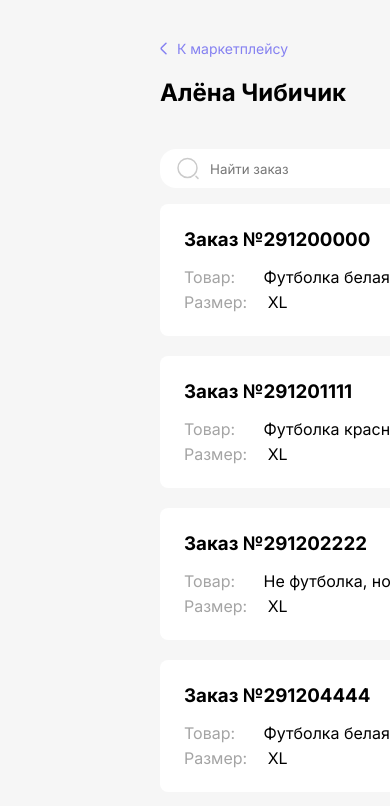
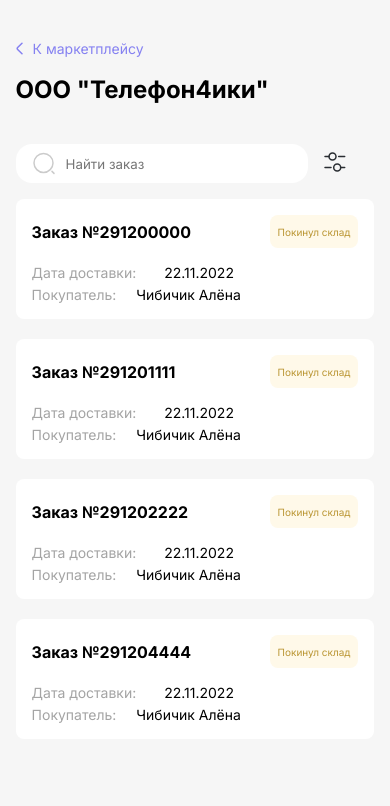
Before and after one commit to Carnifex111/Robodel, a React (Create React App) app: page /orderPage in a window 390 px wide. Shown: the top 806 px of the page. Built offline with nearby package versions, Linux system fonts and the light colour scheme.

Commit message:
адаптив форм и страницы со всеми заказами

```diff
--- a/src/components/allOrderItem/allOrderItem.js
+++ b/src/components/allOrderItem/allOrderItem.js
@@ -7,7 +7,10 @@ const AllOrderItem = ({el}) => {
     return (
         <div className="aop__orders-item">
             <div className="aop__orders-content">
-                <h3>{title}</h3>
+                <div className="aop__orders--mobile">
+                    <h3>{title}</h3>
+                    <p className="aop__orders-status aop__orders-status--mobile">{process}</p>
+                </div>
                 <div className="aop__orders-detail">
                     <div>
                         <p>Товар: <span>{name}</span></p>
@@ -15,7 +18,7 @@ const AllOrderItem = ({el}) => {
                     </div>
                     <div>
                         <p>Дата доставки: <span>{date}</span></p>
-                        <p>Продавец: <span>{seller}</span></p>
+                        <p>Покупатель: <span>{seller}</span></p>
                     </div>
                 </div>
             </div>
--- a/src/components/allOrderItem/allOrderItem.scss
+++ b/src/components/allOrderItem/allOrderItem.scss
@@ -5,7 +5,31 @@
     border-radius: 8px;
     display: flex;
     justify-content: space-between;
+    @media (max-width: 600px) {
+        padding: 16px;
+    }
     .aop__orders-content {
+        @media (max-width: 600px) {
+            width: 100%;
+        }
+        .aop__orders--mobile {
+            display: flex;
+            justify-content: space-between;
+            align-items: center;
+            h3 {
+                @media (max-width: 600px) {
+                    font-size: 16px;
+                }
+            }
+            .aop__orders-status--mobile {
+                display: none;
+                @media (max-width: 600px) {
+                    display: block;
+                    font-size: 10px;
+                    padding: 10.5px 8px;
+                }
+            }
+        }
         .aop__orders-detail {
             margin-top: 16px;
             display: flex;
@@ -14,10 +38,21 @@
                 display: flex;
                 flex-direction: column;
                 gap: 5px;
+                &:first-child {
+                    @media (max-width: 870px) {
+                        display: none;
+                    }
+                }
                 p {
                     color: #A4A4A4;
+                    @media (max-width: 600px) {
+                        font-size: 14px;
+                    }
                     span {
                         color: #000000;
+                        @media (max-width: 600px) {
+                            font-size: 14px;
+                        }
                     }
                     &:first-child {
                         span {
@@ -40,6 +75,9 @@
         background-color: #FFF9E9;
         padding: 10.5px 12px;
         color: #BA9532;
+        @media (max-width: 600px) {
+            display: none;
+        }
     }
 
 }
--- a/src/components/form/form.scss
+++ b/src/components/form/form.scss
@@ -10,6 +10,10 @@
   gap: 30px;
   box-sizing: border-box;
   margin-bottom: auto;
+  @media (max-width: 495px) {
+    width: 100%;
+    padding: 35px 16px;
+  }
 
   &-container {
     display: flex;
--- a/src/components/orderCompleted/OrderCompleted.scss
+++ b/src/components/orderCompleted/OrderCompleted.scss
@@ -8,6 +8,14 @@
     display: flex;
     flex-direction: column;
     height: 300px;
+    @media (max-width: 495px) {
+        width: 100%;
+        min-height: 350px;
+        padding: 24px 40px;
+    }
+    @media (max-width: 320px) {
+        min-height: 380px;
+    }
     .step-back {
         align-self: flex-start;
         background-color: inherit;
--- a/src/components/steps/steps.scss
+++ b/src/components/steps/steps.scss
@@ -2,6 +2,9 @@
 
 .steps {
   margin-top: 100px;
+  @media (max-width: 1170px) {
+    display: none;
+  }
 
   &__container {
     display: flex;
--- a/src/pages/allOrderPage/allOrderPage.js
+++ b/src/pages/allOrderPage/allOrderPage.js
@@ -31,7 +31,7 @@ const AllOrderPage = () => {
 
                 <div className="aop__header">
 
-                    <h2 className="aop__header-name">Алёна Чибичик</h2>
+                    <h2 className="aop__header-name">ООО "Телефон4ики"</h2>
 
                     <div className="aop__header-items">
 
--- a/src/pages/allOrderPage/allOrderPage.scss
+++ b/src/pages/allOrderPage/allOrderPage.scss
@@ -10,6 +10,13 @@ body ::-webkit-scrollbar {
         width: 1280px;
         margin: 0 auto;
         padding: 40px 160px 0 160px;
+        @media (max-width: 1280px) {
+            padding: 40px 12% 0 12%;
+            width: 100%;
+        }
+        @media (max-width: 1060px) {
+            padding: 40px 4% 0 4%;
+        }
         .aop__back {
             font-size: 14px;
             display: flex;
@@ -33,6 +40,9 @@ body ::-webkit-scrollbar {
                 display: flex;
                 background-color: #fff;
                 border-radius: 24px;
+                @media (max-width: 750px) {
+                    display: none;
+                }
                 .aop__header-item {
                     cursor: pointer;
                     padding: 7.5px 23px;
@@ -56,6 +66,9 @@ body ::-webkit-scrollbar {
             margin-top: 40px;
             display: flex;
             gap: 16px;
+            @media (max-width: 375px) {
+                margin-top: 15px;
+            }
             .aop__filters-wrapper-input {
                 position: relative;
                 &::before {
@@ -70,6 +83,9 @@ body ::-webkit-scrollbar {
                     border-radius: 16px;
                     border: none;
                     padding: 11.5px 50px;
+                    @media (max-width: 375px) {
+                        padding: 11.5px 20px 11.5px 50px;
+                    }
                     &:focus {
                         outline: none;
                     }
--- a/src/pages/allOrderPage/data.json
+++ b/src/pages/allOrderPage/data.json
@@ -7,7 +7,7 @@
             "name": "Футболка белая мужская",
             "size": "XL",
             "date": "22.11.2022",
-            "seller": "ООО «Телефон4ики»",
+            "seller": "Чибичик Алёна",
             "process": "Покинул склад"
         },
         {
@@ -16,7 +16,7 @@
             "name": "Футболка красная мужская",
             "size": "XL",
             "date": "22.11.2022",
-            "seller": "ООО «Телефон4ики»",
+            "seller": "Чибичик Алёна",
             "process": "Покинул склад"
         },
         {
@@ -25,7 +25,7 @@
             "name": "Не футболка, но белая мужская",
             "size": "XL",
             "date": "22.11.2022",
-            "seller": "ООО «Телефон4ики»",
+            "seller": "Чибичик Алёна",
             "process": "Покинул склад"
         },
         {
@@ -34,7 +34,7 @@
             "name": "Футболка белая мужская",
             "size": "XL",
             "date": "22.11.2022",
-            "seller": "ООО «Телефон4ики»",
+            "seller": "Чибичик Алёна",
             "process": "Покинул склад"
         }
     ],
@@ -46,7 +46,7 @@
             "name": "Футболка белая мужская",
             "size": "XL",
             "date": "22.11.2022",
-            "seller": "ООО «Телефон4ики»",
+            "seller": "Чибичик Алёна",
             "process": "Завершен"
         },
         {
@@ -55,7 +55,7 @@
             "name": "Футболка красная мужская",
             "size": "XL",
             "date": "22.11.2022",
-            "seller": "ООО «Телефон4ики»",
+            "seller": "Чибичик Алёна",
             "process": "Завершен"
         }
     ],
@@ -67,7 +67,7 @@
             "name": "Футболка белая мужская",
             "size": "XL",
             "date": "22.11.2022",
-            "seller": "ООО «Телефон4ики»",
+            "seller": "Чибичик Алёна",
             "process": "На складе"
         },
         {
@@ -76,7 +76,7 @@
             "name": "Футболка красная мужская",
             "size": "XL",
             "date": "22.11.2022",
-            "seller": "ООО «Телефон4ики»",
+            "seller": "Чибичик Алёна",
             "process": "На складе"
         },
         {
@@ -85,7 +85,7 @@
             "name": "Не футболка, но белая мужская",
             "size": "XL",
             "date": "22.11.2022",
-            "seller": "ООО «Телефон4ики»",
+            "seller": "Чибичик Алёна",
             "process": "На складе"
         }
     ]
--- a/src/style/style.scss
+++ b/src/style/style.scss
@@ -55,7 +55,6 @@ input::-webkit-inner-spin-button {
 }
 
 .app {
-  // это шо ??
   width: 1100px;
   margin: 0 auto;
   padding: 50px 0 50px 0;
@@ -84,11 +83,16 @@ main {
   padding: 60px;
   display: flex;
   justify-content: center;
+  @media (max-width: 495px) {
+    padding: 60px 16px;
+  }
   .test {
     display: flex;
     justify-content: center;
     gap: 60px;
-    transform: translateX(25%);
-
+    transform: translateX(15%);
+    @media (max-width: 1170px) {
+      transform: unset;
+    }
   }
 }
```
Also changed, not shown: 1 other file (tests, documents, lock files or other folders).
